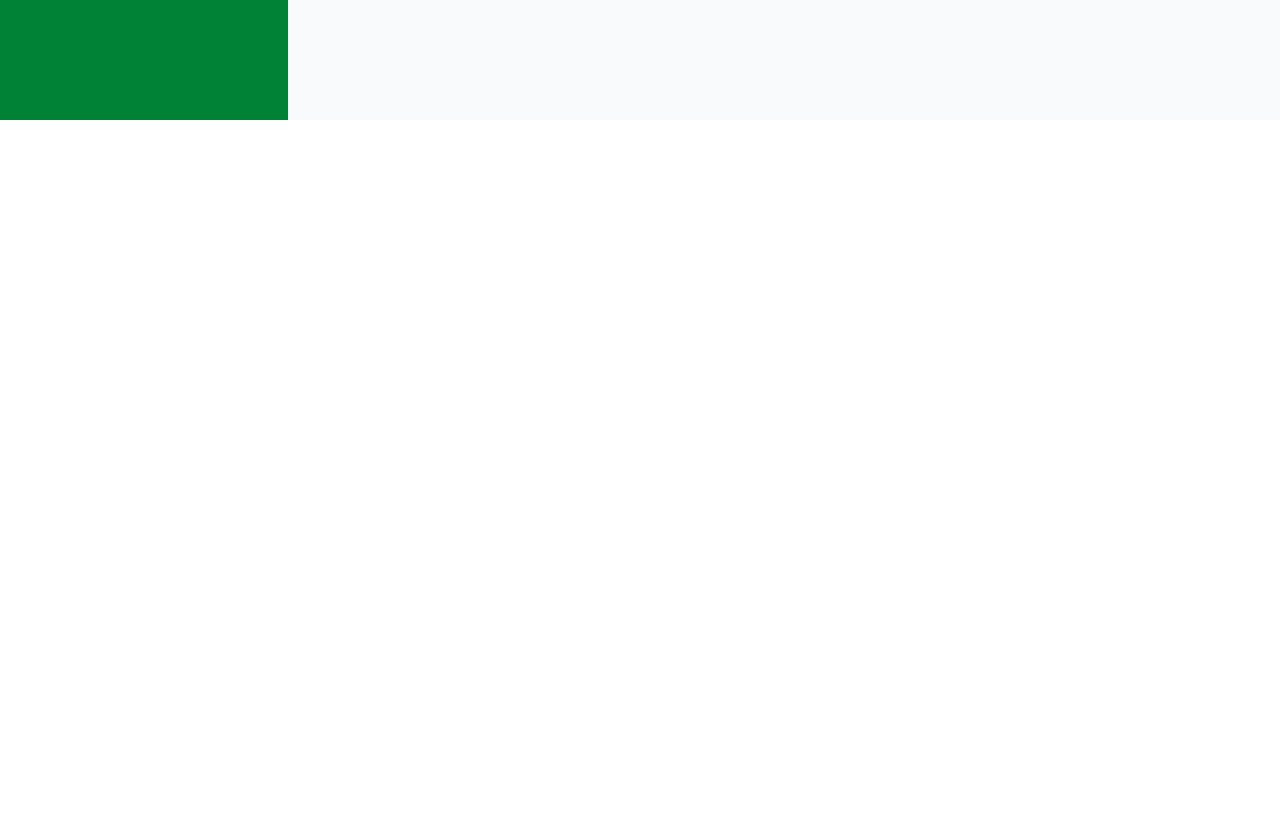
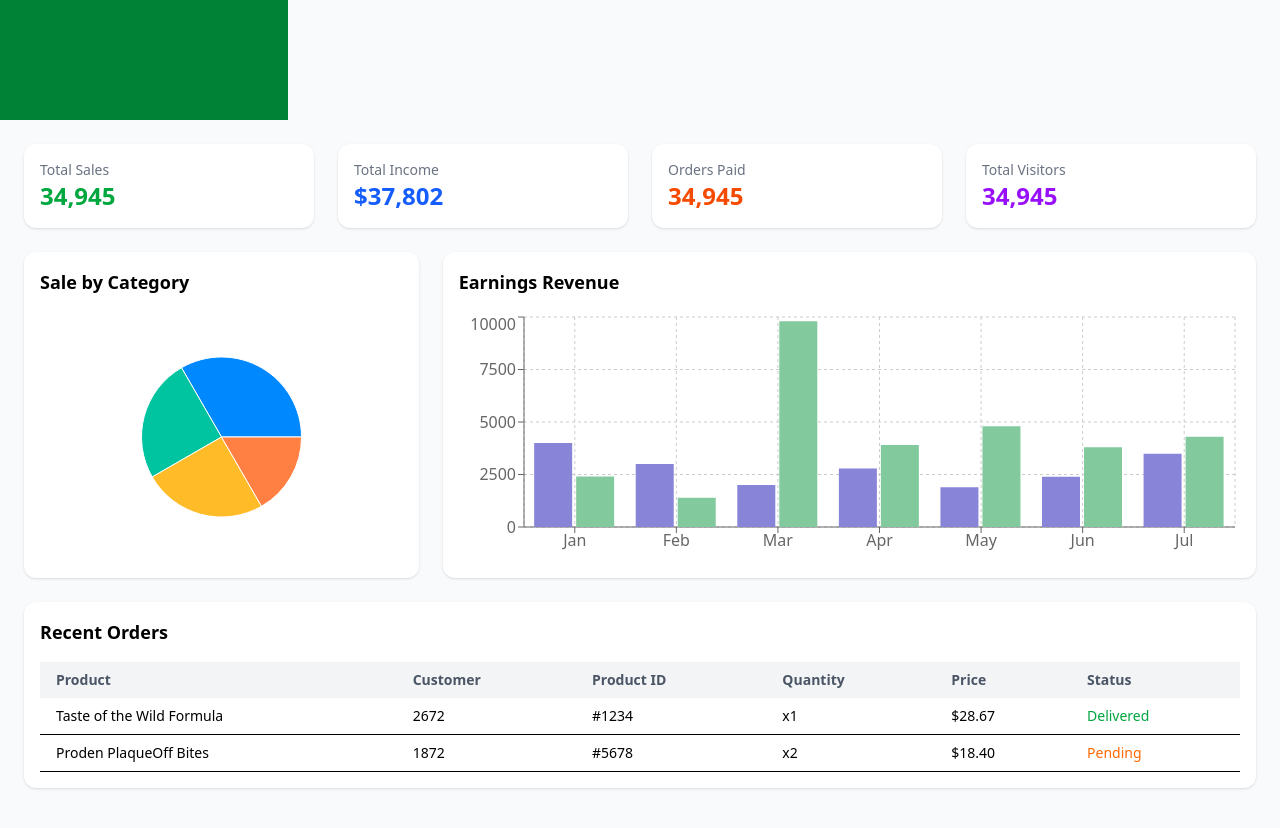
Before and after one commit to yashjain63/himvedaAdmin, a React (Vite) app: page /dashboard in a window 1280 px wide. Shown: the part 680-1508 px from the top of the page. Before the commit the page ends 800 px from the top, so only its background shows below. Built offline with nearby package versions, Linux system fonts and the light colour scheme.

Commit message:
updateYF

```diff
--- a/package.json
+++ b/package.json
@@ -10,11 +10,16 @@
     "preview": "vite preview"
   },
   "dependencies": {
+    "@radix-ui/react-slot": "^1.2.3",
     "@tailwindcss/vite": "^4.1.13",
+    "class-variance-authority": "^0.7.1",
     "lucide-react": "^0.542.0",
     "react": "^19.1.1",
     "react-dom": "^19.1.1",
     "react-icons": "^5.5.0",
+    "react-is": "^19.1.1",
+    "recharts": "^3.1.2",
+    "tailwind-variants": "^3.1.0",
     "tailwindcss": "^4.1.13"
   },
   "devDependencies": {
--- a/src/App.jsx
+++ b/src/App.jsx
@@ -2,12 +2,14 @@
 import Header from './components/sections/Header'
 import SideBar from './components/sections/SideBar'
 import Footer from './components/sections/Footer'
+import Dashboard from './components/pages/Dashboard'
 
 const App = () => {
   return (
     <div>
       <Header />
       <SideBar />
+      <Dashboard />
       <Footer />
     </div>
   )
--- /dev/null
+++ b/src/components/pages/Dashboard.jsx
@@ -0,0 +1,160 @@
+import React from "react";
+import {
+  PieChart,
+  Pie,
+  Cell,
+  BarChart,
+  Bar,
+  XAxis,
+  YAxis,
+  CartesianGrid,
+  Tooltip,
+  ResponsiveContainer,
+} from "recharts";
+
+// Sample data
+const pieData = [
+  { name: "Men Fashion", value: 400 },
+  { name: "Women Fashion", value: 300 },
+  { name: "Sports", value: 300 },
+  { name: "Accessories", value: 200 },
+];
+
+const COLORS = ["#0088FE", "#00C49F", "#FFBB28", "#FF8042"];
+
+const barData = [
+  { name: "Jan", revenue: 4000, orders: 2400 },
+  { name: "Feb", revenue: 3000, orders: 1398 },
+  { name: "Mar", revenue: 2000, orders: 9800 },
+  { name: "Apr", revenue: 2780, orders: 3908 },
+  { name: "May", revenue: 1890, orders: 4800 },
+  { name: "Jun", revenue: 2390, orders: 3800 },
+  { name: "Jul", revenue: 3490, orders: 4300 },
+];
+
+const Dashboard = () => {
+  return (
+    <div className="p-6 space-y-6 bg-gray-50 min-h-screen">
+      {/* Stats Cards */}
+      <div className="grid grid-cols-1 sm:grid-cols-2 lg:grid-cols-4 gap-6">
+        {[
+          { title: "Total Sales", value: "34,945", color: "text-green-600" },
+          { title: "Total Income", value: "$37,802", color: "text-blue-600" },
+          { title: "Orders Paid", value: "34,945", color: "text-orange-600" },
+          { title: "Total Visitors", value: "34,945", color: "text-purple-600" },
+        ].map((stat) => (
+          <div
+            key={stat.title}
+            className="bg-white shadow rounded-xl p-4 flex flex-col"
+          >
+            <h2 className="text-sm text-gray-500">{stat.title}</h2>
+            <p className={`text-2xl font-semibold ${stat.color}`}>
+              {stat.value}
+            </p>
+          </div>
+        ))}
+      </div>
+
+      {/* Charts Section */}
+      <div className="grid grid-cols-1 lg:grid-cols-3 gap-6">
+        {/* Pie Chart */}
+        <div className="bg-white shadow rounded-xl p-4">
+          <h2 className="text-lg font-semibold mb-4">Sale by Category</h2>
+          <ResponsiveContainer width="100%" height={250}>
+            <PieChart>
+              <Pie
+                data={pieData}
+                cx="50%"
+                cy="50%"
+                labelLine={false}
+                outerRadius={80}
+                dataKey="value"
+              >
+                {pieData.map((entry, index) => (
+                  <Cell
+                    key={`cell-${index}`}
+                    fill={COLORS[index % COLORS.length]}
+                  />
+                ))}
+              </Pie>
+              <Tooltip />
+            </PieChart>
+          </ResponsiveContainer>
+        </div>
+
+        {/* Bar Chart */}
+        <div className="bg-white shadow rounded-xl p-4 lg:col-span-2">
+          <h2 className="text-lg font-semibold mb-4">Earnings Revenue</h2>
+          <ResponsiveContainer width="100%" height={250}>
+            <BarChart data={barData}>
+              <CartesianGrid strokeDasharray="3 3" />
+              <XAxis dataKey="name" />
+              <YAxis />
+              <Tooltip />
+              <Bar dataKey="revenue" fill="#8884d8" />
+              <Bar dataKey="orders" fill="#82ca9d" />
+            </BarChart>
+          </ResponsiveContainer>
+        </div>
+      </div>
+
+      {/* Recent Orders Table */}
+      <div className="bg-white shadow rounded-xl p-4">
+        <h2 className="text-lg font-semibold mb-4">Recent Orders</h2>
+        <div className="overflow-x-auto">
+          <table className="w-full text-sm text-left">
+            <thead className="bg-gray-100 text-gray-600">
+              <tr>
+                <th className="px-4 py-2">Product</th>
+                <th className="px-4 py-2">Customer</th>
+                <th className="px-4 py-2">Product ID</th>
+                <th className="px-4 py-2">Quantity</th>
+                <th className="px-4 py-2">Price</th>
+                <th className="px-4 py-2">Status</th>
+              </tr>
+            </thead>
+            <tbody>
+              {[
+                {
+                  product: "Taste of the Wild Formula",
+                  customer: "2672",
+                  id: "#1234",
+                  qty: "x1",
+                  price: "$28.67",
+                  status: "Delivered",
+                },
+                {
+                  product: "Proden PlaqueOff Bites",
+                  customer: "1872",
+                  id: "#5678",
+                  qty: "x2",
+                  price: "$18.40",
+                  status: "Pending",
+                },
+              ].map((order, idx) => (
+                <tr key={idx} className="border-b">
+                  <td className="px-4 py-2">{order.product}</td>
+                  <td className="px-4 py-2">{order.customer}</td>
+                  <td className="px-4 py-2">{order.id}</td>
+                  <td className="px-4 py-2">{order.qty}</td>
+                  <td className="px-4 py-2">{order.price}</td>
+                  <td
+                    className={`px-4 py-2 font-medium ${
+                      order.status === "Delivered"
+                        ? "text-green-600"
+                        : "text-orange-500"
+                    }`}
+                  >
+                    {order.status}
+                  </td>
+                </tr>
+              ))}
+            </tbody>
+          </table>
+        </div>
+      </div>
+    </div>
+  );
+};
+
+export default Dashboard;
```
Also changed, not shown: 1 other file (tests, documents, lock files or other folders).
